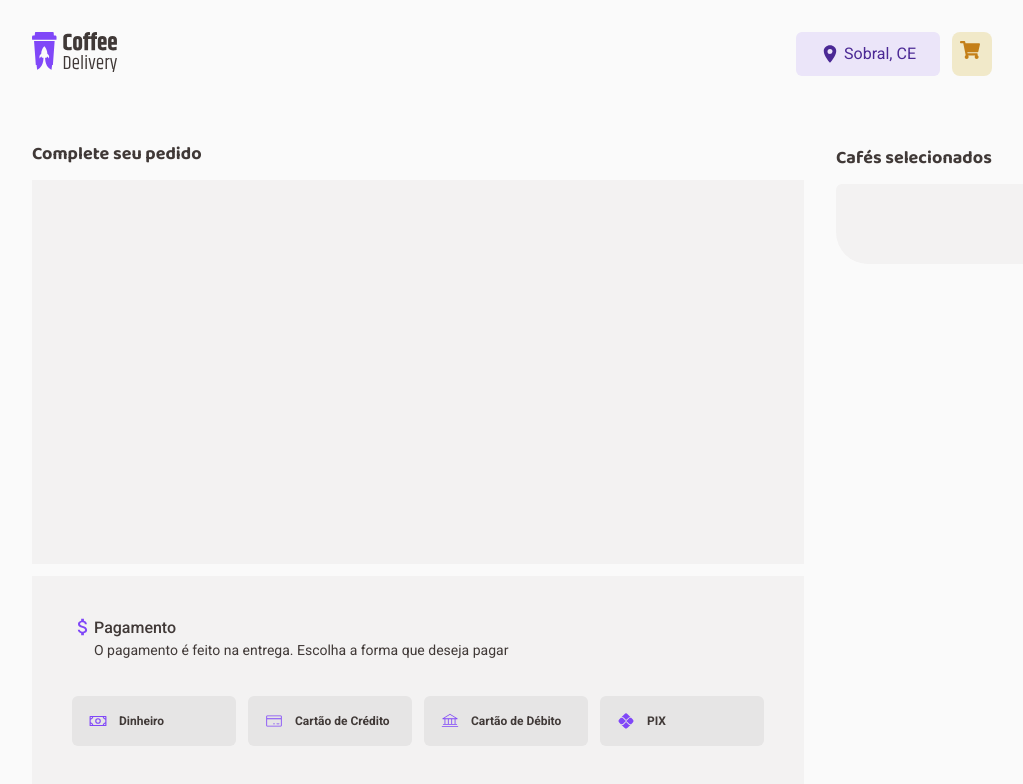
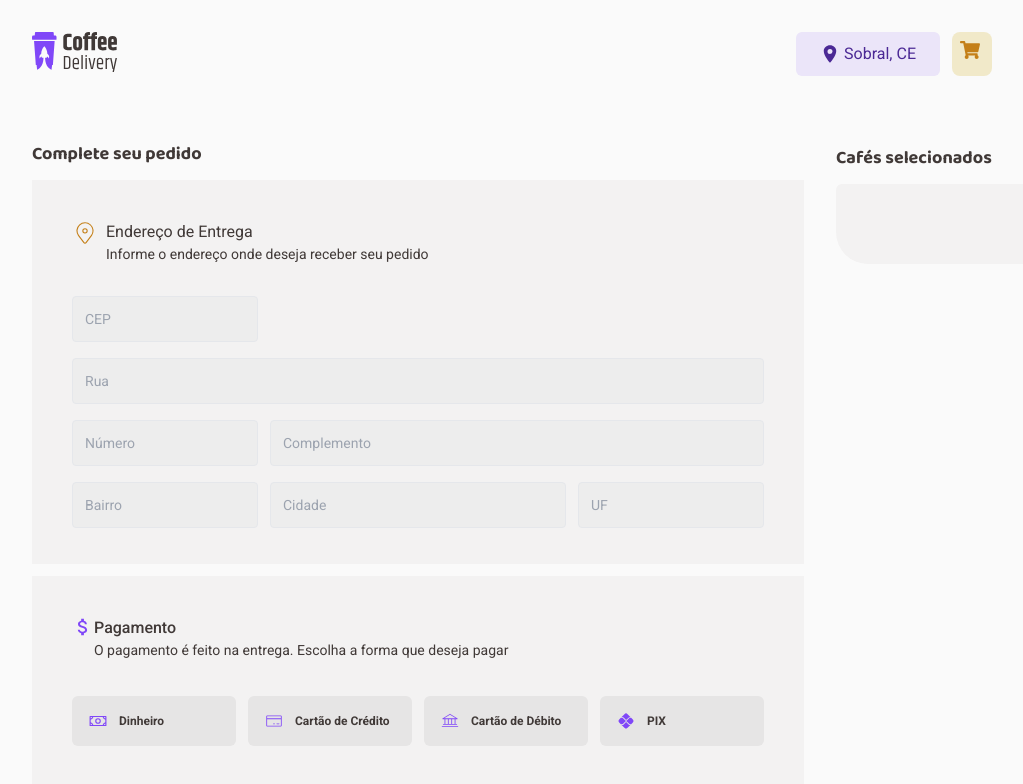
Before and after one commit to Hzimr/Desafio02CoffeeDelivery, a Next.js app: page /Checkout in a window 1280 px wide. Shown: the top 784 px of the page, without its empty margins (128-1151 px from the left). Built offline with nearby package versions, Linux system fonts and the light colour scheme.

Commit message:
feat: create section Complete seu pedido

```diff
--- a/app/Checkout/page.tsx
+++ b/app/Checkout/page.tsx
@@ -1,6 +1,7 @@
 import { MdOutlineAttachMoney, MdPix } from "react-icons/md";
 import { PiBankLight, PiCreditCardLight, PiMoney } from "react-icons/pi";
 import { roboto, baloo2 } from "../fonts/fonts";
+import { CiLocationOn } from "react-icons/ci";
 
 export default function CheckoutPage() {
   return (
@@ -9,7 +10,78 @@ export default function CheckoutPage() {
         <div className="grid w-full max-w-[1440px] grid-cols-[2fr,1fr] gap-8 text-lg font-bold text-baseSubtitle">
           <div className="flex flex-col gap-3">
             <h2 className={`${baloo2.className}`}>Complete seu pedido</h2>
-            <div className="h-96 bg-baseCard"></div>
+            <div className="flex h-96 flex-col gap-8 bg-baseCard p-10">
+              <div className="flex flex-row items-start justify-start gap-2">
+                <CiLocationOn size={26} className="text-yellowDark" />
+                <div>
+                  <h4 className={`${roboto.className} text-base font-normal`}>
+                    Endereço de Entrega
+                  </h4>
+                  <p className={`${roboto.className} text-sm font-normal`}>
+                    Informe o endereço onde deseja receber seu pedido
+                  </p>
+                </div>
+              </div>
+              <div className="flex flex-col gap-4">
+                <section>
+                  <input
+                    type="text"
+                    name=""
+                    id=""
+                    placeholder="CEP"
+                    className="rounded border bg-baseInput p-3 text-sm font-normal text-baseLabel focus:border-purple focus:outline-none focus:ring-1 focus:ring-purple"
+                  />
+                </section>
+                <section>
+                  <input
+                    type="text"
+                    name=""
+                    id=""
+                    placeholder="Rua"
+                    className="w-full rounded border bg-baseInput p-3 text-sm font-normal text-baseLabel focus:border-purple focus:outline-none focus:ring-1 focus:ring-purple"
+                  />
+                </section>
+                <section className="flex gap-3">
+                  <input
+                    type="text"
+                    name=""
+                    id=""
+                    placeholder="Número"
+                    className="rounded border bg-baseInput p-3 text-sm font-normal text-baseLabel focus:border-purple focus:outline-none focus:ring-1 focus:ring-purple"
+                  />
+                  <input
+                    type="text"
+                    name=""
+                    id=""
+                    placeholder="Complemento"
+                    className="w-full rounded border bg-baseInput p-3 text-sm font-normal text-baseLabel focus:border-purple focus:outline-none focus:ring-1 focus:ring-purple"
+                  />
+                </section>
+                <section className="flex gap-3">
+                  <input
+                    type="text"
+                    name=""
+                    id=""
+                    placeholder="Bairro"
+                    className="rounded border bg-baseInput p-3 text-sm font-normal text-baseLabel focus:border-purple focus:outline-none focus:ring-1 focus:ring-purple"
+                  />
+                  <input
+                    type="text"
+                    name=""
+                    id=""
+                    placeholder="Cidade"
+                    className="w-full rounded border bg-baseInput p-3 text-sm font-normal text-baseLabel focus:border-purple focus:outline-none focus:ring-1 focus:ring-purple"
+                  />
+                  <input
+                    type="text"
+                    name=""
+                    id=""
+                    placeholder="UF"
+                    className="rounded border bg-baseInput p-3 text-sm font-normal text-baseLabel focus:border-purple focus:outline-none focus:ring-1 focus:ring-purple"
+                  />
+                </section>
+              </div>
+            </div>
             <div className="flex h-52 flex-col gap-8 bg-baseCard p-10">
               <section className="flex flex-row justify-start">
                 <MdOutlineAttachMoney
```
